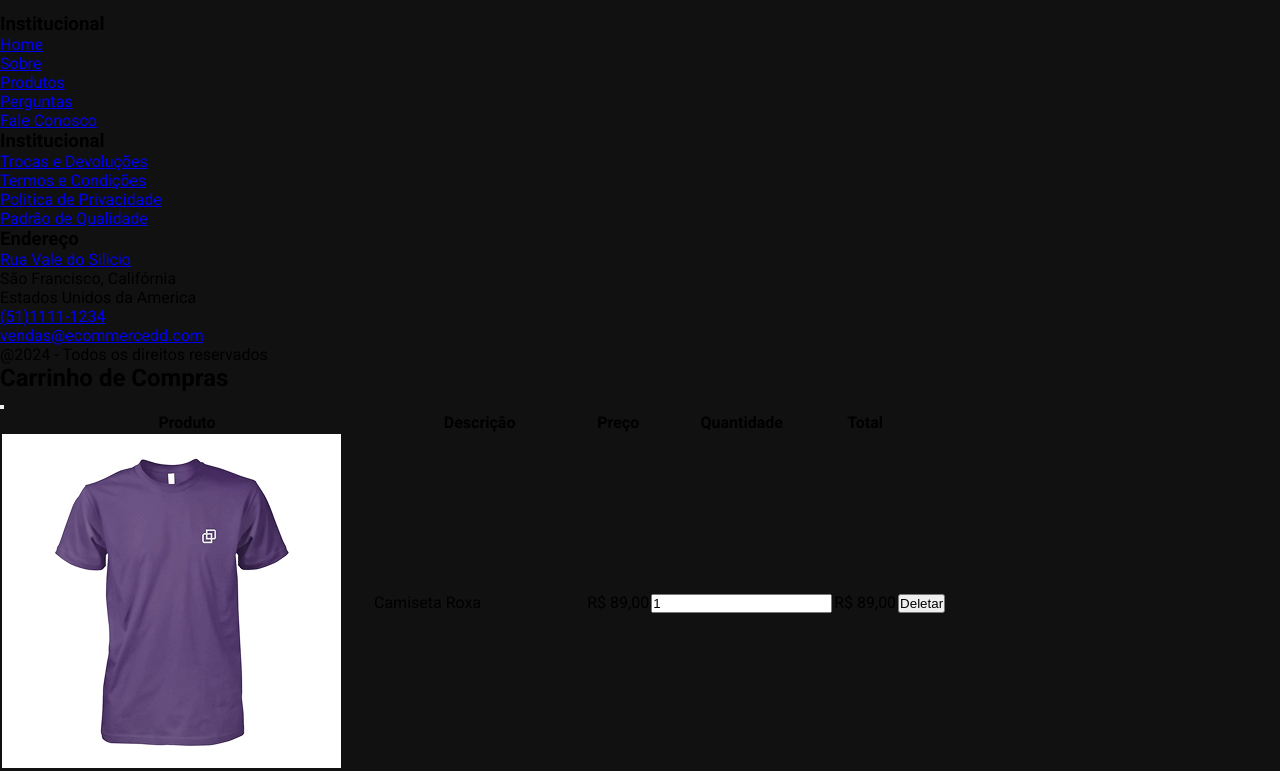
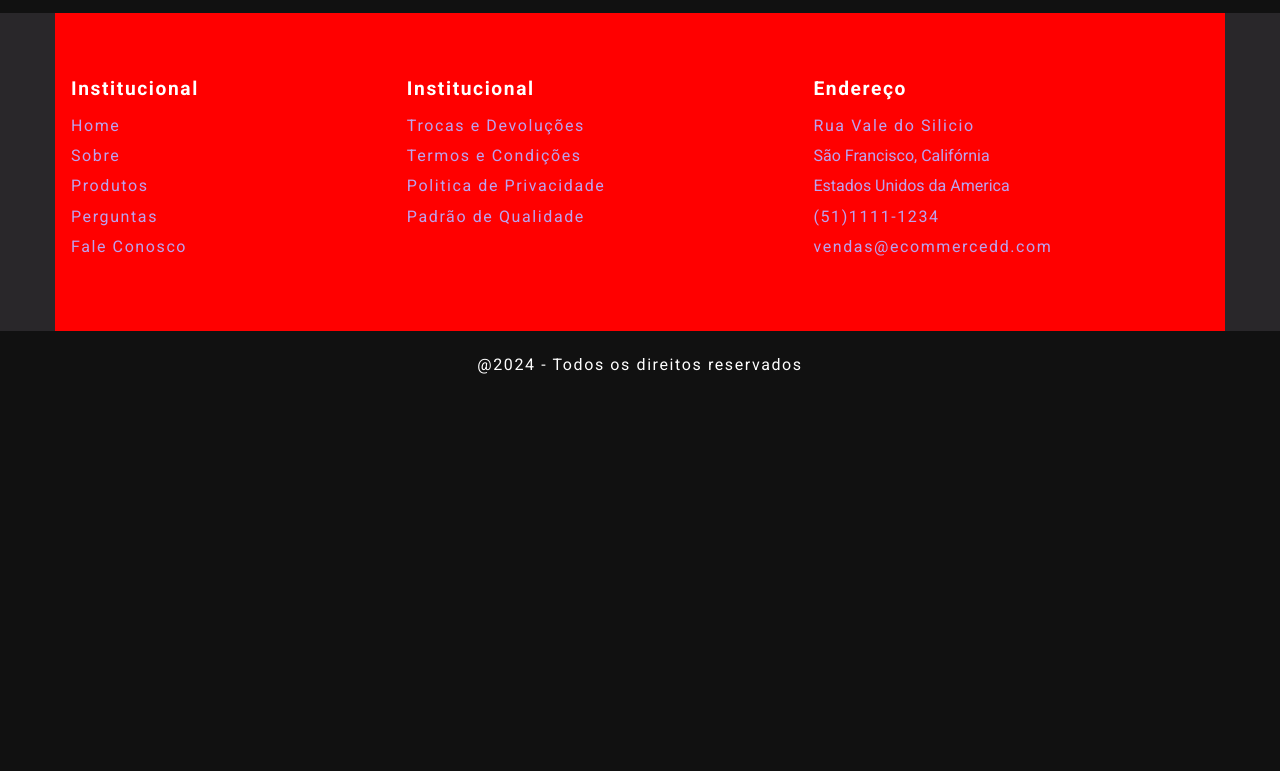
Before and after one commit to ferreiratech-bit/projeto-ecomerce, a plain HTML site: page index.html in a window 1280 px wide. Shown: the part 1409-2180 px from the top of the page. After the commit the page ends 1807 px from the top, so only its background shows below. Drawn offline with nearby package versions, Linux system fonts and the light colour scheme.

Commit message:
estiliza o rodape do site

```diff
--- a/css/base.css
+++ b/css/base.css
@@ -5,6 +5,8 @@
     --cor-primaria-hover: #834de8;
     --cor-cinza-escura: #29272a;
     --cor-cinza-clara: #ededed;
+    --cor-roxa-clara: #BCA2ED;
+
 
 
 }
--- /dev/null
+++ b/css/rodape.css
@@ -0,0 +1,62 @@
+.rodape {
+    grid-area: footer;
+    background-color: var(--cor-cinza-escura);
+
+}
+
+.rodape .container {
+    display: flex;
+    flex-direction: column;
+    gap: 1rem;
+    padding: 1.5rem;
+}
+
+.rodape nav h3 {
+    color: var(--cor-neutra-clara);
+    font-size: 1.2rem;
+    letter-spacing: 0.1rem;
+    margin-bottom: 1rem
+}
+
+.rodape nav ul li {
+    margin-bottom: 0.7rem;
+     color: var(--cor-roxa-clara);
+}
+
+.rodape nav a {
+    color: var(--cor-roxa-clara);
+    letter-spacing: 0.1rem;
+    transition: color 0.3s ease-in-out;
+    text-decoration: none;
+}
+
+.rodape nav a:hover {
+    color: var(--cor-neutra-clara);
+}
+
+.rodape .copyright {
+    background-color: var(--cor-neutra-escura);
+    color: var(--cor-neutra-clara);
+    text-align: center;
+    padding: 1.5rem;
+    letter-spacing: 0.1rem;
+
+}
+
+@media(min-width: 1024px) {
+    .rodape .container {
+
+        flex-direction: row;
+        width: 100%;
+        gap: 13rem;
+        padding: 4rem 1rem;
+
+    }
+}
+@media(min-width: 1120px) {
+    .rodape .container {
+        background-color: red;
+        width: 1170px;
+        margin: 0 auto;
+    }
+}
--- a/index.html
+++ b/index.html
@@ -15,6 +15,7 @@
     <link rel="stylesheet" href="css/base.css">
     <link rel="stylesheet" href="css/cabecalho.css">
     <link rel="stylesheet" href="css/produtos.css">
+    <link rel="stylesheet" href="css/rodape.css">
 
 </head>
 
@@ -106,6 +107,7 @@
                         <span class="preco">R$ 89,00</span>
                         <button class="adicionar-ao-carrinho">Adicionar ao carrinho</button>
                     </div>
+
                     </div>
                 </li>
                 <li>
@@ -113,7 +115,6 @@
                         <img src="./assets/images/caneca_devemdobro.jpg" alt="Caneca Dev em Dobro -  Branca">
                         <figcaption>Caneca Dev em Dobro </figcaption>
                     </figure>
-
                     <div class="informacoes">
                         <span><strong>Cor: branca</strong></span>
                         <span class="preco">R$ 89,00</span>
@@ -124,7 +125,8 @@
             </ul>
         </section>
     </main>
-    <footer>
+    <footer class="rodape">
+        <div class="container">
 
             <nav>
                 <h3>Institucional</h3>
@@ -156,26 +158,19 @@
                     <li><a href="#">vendas@ecommercedd.com</a></li>
                 </ul>
             </nav>
-
-        <div>
+        </div>
+        <div class="copyright">
             <p>@2024 - Todos os direitos reservados</p>
         </div>
     </footer>
-    <div id="modal-1" class="modal" aria-hidden="true">
 
-
-        <div tabindex="-1" data-micromodal-close>
-
-
+    <!-- <div id="modal-1" class="modal" aria-hidden="true"> -->
+    <!--<div tabindex="-1" data-micromodal-close>
         <div role="dialog" aria-modal="true" aria-labelledby="modal-1-title">
-
-
             <header>
                 <h2 id="modal-1-title">Carrinho de Compras</h2>
-
                 <button aria-label="Close modal" data-micromodal-close></button>
             </header>
-
             <div id="modal-1-content">
                 <table>
                     <thead>
@@ -221,7 +216,7 @@
 
         </div>
     </div>
-    </div>
+    </div> -->
 
     <script src="https://unpkg.com/micromodal/dist/micromodal.min.js"></script>
 </body>
```
Lines whose indentation alone changed are shown as unchanged.
